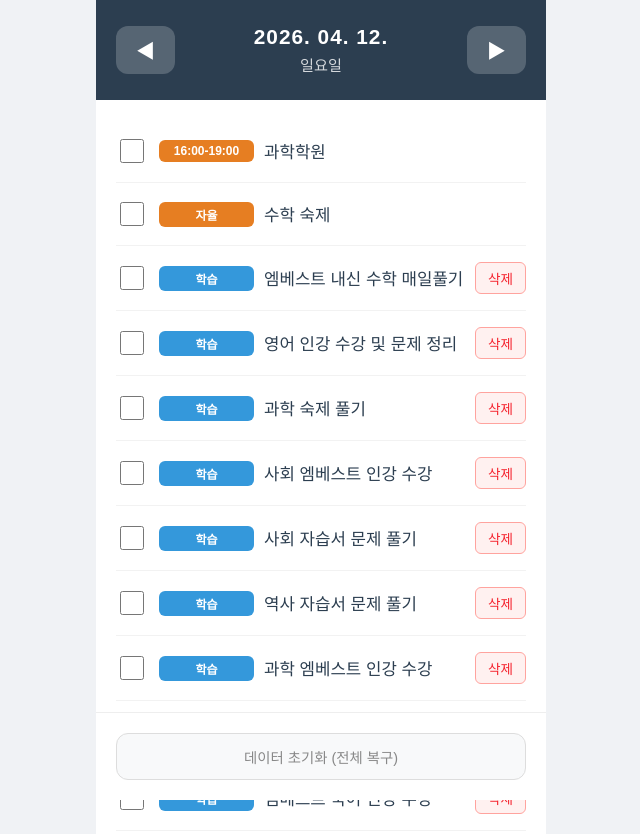
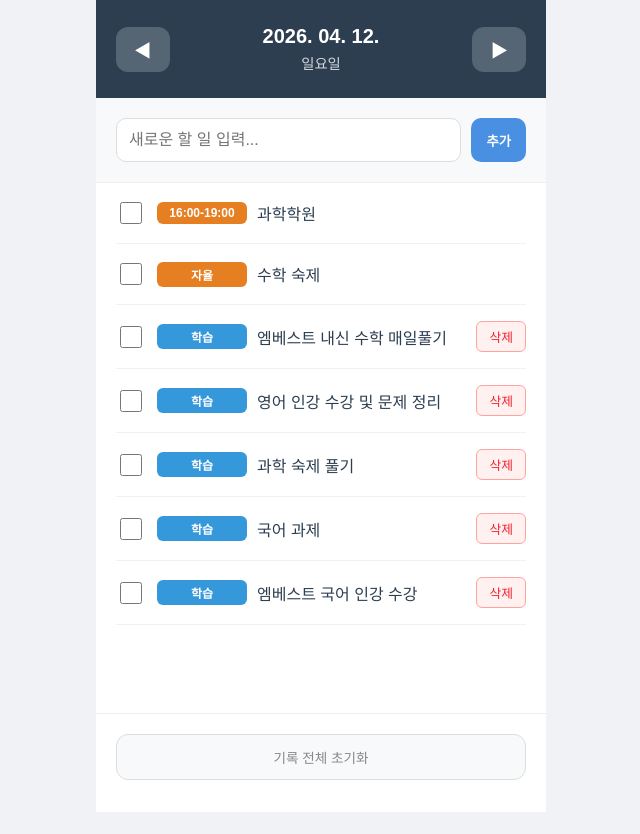
Before and after one commit to ekdzhd99-rgb/todolist, a plain HTML site: page index.html in a window 1280 px wide. Shown: the top 834 px of the page, without its empty margins (319-959 px from the left). After the commit the page ends 812 px from the top, so only its background shows below. Drawn offline with Linux system fonts and the light colour scheme.

Commit message:
Update index.html

```diff
--- a/index.html
+++ b/index.html
@@ -2,41 +2,46 @@
 <html lang="ko">
 <head>
     <meta charset="UTF-8">
-    <title>To do list</title>
+    <title>승윤이의 스마트 스케줄러</title>
     <meta name="viewport" content="width=device-width, initial-scale=1.0, maximum-scale=1.0, user-scalable=no">
     <style>
         :root { --bg-color: #f0f2f5; --card-bg: #ffffff; --point-color: #4a90e2; }
         body { font-family: 'Pretendard', sans-serif; background-color: var(--bg-color); margin: 0; padding: 0; display: flex; justify-content: center; }
 
-        /* 전체 컨테이너 */
         .container { width: 100%; max-width: 450px; min-height: 100vh; background: var(--card-bg); display: flex; flex-direction: column; position: relative; }
 
-        /* 상단 네비게이션 */
+        /* 헤더 */
         .nav-header { background: #2c3e50; color: white; padding: 25px 20px; text-align: center; display: flex; justify-content: space-between; align-items: center; position: sticky; top: 0; z-index: 10; }
-        .nav-btn { background: rgba(255,255,255,0.2); border: none; color: white; padding: 10px 20px; border-radius: 12px; cursor: pointer; font-size: 1.2rem; }
-        .date-display { font-size: 1.3rem; font-weight: 700; letter-spacing: 1px; }
-        .day-label { font-size: 0.95rem; opacity: 0.8; display: block; margin-top: 4px; }
+        .nav-btn { background: rgba(255,255,255,0.2); border: none; color: white; padding: 10px 18px; border-radius: 12px; cursor: pointer; font-size: 1.1rem; }
+        .date-display { font-size: 1.25rem; font-weight: 700; }
+        .day-label { font-size: 0.9rem; opacity: 0.8; display: block; margin-top: 4px; }
 
-        /* 리스트 영역: 남은 공간을 다 차지하도록 설정 */
-        .content-body { padding: 20px; flex-grow: 1; padding-bottom: 100px; }
+        /* 항목 추가 입력창 */
+        .add-section { padding: 20px; background: #f8f9fa; border-bottom: 1px solid #eee; display: flex; gap: 10px; }
+        .add-input { flex-grow: 1; padding: 12px; border: 1px solid #ddd; border-radius: 10px; font-size: 1rem; outline: none; }
+        .add-input:focus { border-color: var(--point-color); }
+        .add-btn { background: var(--point-color); color: white; border: none; padding: 0 15px; border-radius: 10px; cursor: pointer; font-weight: bold; }
+
+        /* 리스트 영역 */
+        .content-body { padding: 0 20px 100px 20px; flex-grow: 1; }
         ul { list-style: none; padding: 0; margin: 0; }
         li { display: flex; align-items: center; justify-content: space-between; padding: 16px 0; border-bottom: 1px solid #f2f2f2; }
 
         .item-left { display: flex; align-items: center; flex-grow: 1; cursor: pointer; }
-        input[type="checkbox"] { width: 24px; height: 24px; margin-right: 15px; accent-color: #4a90e2; cursor: pointer; }
+        input[type="checkbox"] { width: 22px; height: 22px; margin-right: 15px; accent-color: var(--point-color); }
 
-        .badge { font-size: 0.75rem; font-weight: bold; padding: 4px 10px; border-radius: 6px; margin-right: 10px; color: white; min-width: 75px; text-align: center; white-space: nowrap; }
+        .badge { font-size: 0.75rem; font-weight: bold; padding: 4px 10px; border-radius: 6px; margin-right: 10px; color: white; min-width: 70px; text-align: center; white-space: nowrap; }
         .badge-fixed { background: #e67e22; }
         .badge-study { background: #3498db; }
+        .badge-user { background: #1abc9c; } /* 직접 추가한 항목용 색상 */
 
-        .text { font-size: 1.05rem; color: #2c3e50; font-weight: 500; }
+        .text { font-size: 1rem; color: #2c3e50; font-weight: 500; }
         .checked .text, .checked .badge { text-decoration: line-through; color: #bdc3c7; opacity: 0.6; }
 
-        .del-btn { background: #fff1f0; border: 1px solid #ffa39e; color: #f5222d; border-radius: 6px; padding: 5px 12px; cursor: pointer; font-size: 0.85rem; }
+        .del-btn { background: #fff1f0; border: 1px solid #ffa39e; color: #f5222d; border-radius: 6px; padding: 5px 12px; cursor: pointer; font-size: 0.8rem; }
 
-        /* 하단 고정 리셋 버튼 */
         .footer { padding: 20px; background: #fff; border-top: 1px solid #eee; position: sticky; bottom: 0; }
-        .reset-btn { width: 100%; padding: 12px; background: #f8f9fa; border: 1px solid #ddd; border-radius: 12px; cursor: pointer; color: #888; font-size: 0.9rem; }
+        .reset-btn { width: 100%; padding: 12px; background: #f8f9fa; border: 1px solid #ddd; border-radius: 12px; cursor: pointer; color: #888; font-size: 0.85rem; }
     </style>
 </head>
 <body>
@@ -45,25 +50,29 @@
     <div class="nav-header">
         <button class="nav-btn" onclick="changeDate(-1)">◀</button>
         <div>
-            <span id="current-date" class="date-display">2026. 04. 12</span>
-            <span id="current-day" class="day-label">일요일</span>
+            <span id="current-date" class="date-display"></span>
+            <span id="current-day" class="day-label"></span>
         </div>
         <button class="nav-btn" onclick="changeDate(1)">▶</button>
     </div>
 
+    <div class="add-section">
+        <input type="text" id="new-task-input" class="add-input" placeholder="새로운 할 일 입력..." onkeypress="if(event.keyCode==13) addUserTask()">
+        <button class="add-btn" onclick="addUserTask()">추가</button>
+    </div>
+
     <div class="content-body">
-        <ul id="todo-list">
-            </ul>
+        <ul id="todo-list"></ul>
     </div>
 
     <div class="footer">
-        <button class="reset-btn" onclick="resetAllData()">데이터 초기화 (전체 복구)</button>
+        <button class="reset-btn" onclick="resetAllData()">기록 전체 초기화</button>
     </div>
 </div>
 
 <script>
     let displayDate = new Date('2026-04-12');
-    let userProgress = JSON.parse(localStorage.getItem('seungyun_schedule')) || {};
+    let userProgress = JSON.parse(localStorage.getItem('seungyun_schedule_v2')) || {};
 
     const fixedData = {
         "월요일": [{ time: "19:30-22:00", task: "영어학원" }],
@@ -76,8 +85,7 @@
 
     const flexibleList = [
         "엠베스트 내신 수학 매일풀기", "영어 인강 수강 및 문제 정리", "과학 숙제 풀기",
-        "사회 엠베스트 인강 수강", "사회 자습서 문제 풀기", "역사 자습서 문제 풀기",
-        "과학 엠베스트 인강 수강", "국어학원 과제", "엠베스트 국어 인강 수강"
+        "국어 과제", "엠베스트 국어 인강 수강"
     ];
 
     function getDayKey(date) {
@@ -95,7 +103,7 @@
         listContainer.innerHTML = '';
 
         if (!userProgress[dateKey]) {
-            userProgress[dateKey] = { checked: [], deleted: [] };
+            userProgress[dateKey] = { checked: [], deleted: [], custom: [] };
         }
 
         const currentData = userProgress[dateKey];
@@ -109,17 +117,23 @@
             });
         }
 
-        // 2. 선택 항목
+        // 2. 직접 추가한 항목 (커스텀)
+        if (currentData.custom) {
+            currentData.custom.forEach(task => {
+                if (!currentData.deleted.includes(task)) {
+                    createItem(task, "개인", 'badge-user', true, dateKey);
+                }
+            });
+        }
+
+        // 3. 기본 선택 항목
         flexibleList.forEach(task => {
             const isMath = task.includes("수학");
             const isTueThu = (dayName === "화요일" || dayName === "목요일");
-
             if (!(isMath && isTueThu) && !currentData.deleted.includes(task)) {
                 createItem(task, "학습", 'badge-study', true, dateKey);
             }
         });
-
-        window.scrollTo(0, 0); // 날짜 변경 시 상단으로 스크롤
     }
 
     function createItem(task, label, badgeClass, isDeletable, dateKey) {
@@ -135,24 +149,23 @@
             </label>
             ${isDeletable ? `<button class="del-btn" onclick="deleteTask('${dateKey}', '${task}')">삭제</button>` : ''}
         `;
-        listContainer.appendChild(li); // 전역 listContainer 대신 직접 참조
+        document.getElementById('todo-list').appendChild(li);
     }
 
-    // script 내부 listContainer 변수 에러 방지를 위해 render 내부에 정의하거나 아래처럼 수정
-    function createItem(task, label, badgeClass, isDeletable, dateKey) {
-        const isChecked = userProgress[dateKey].checked.includes(task);
-        const li = document.createElement('li');
-        if (isChecked) li.className = 'checked';
+    function addUserTask() {
+        const input = document.getElementById('new-task-input');
+        const task = input.value.trim();
+        const dateKey = getDayKey(displayDate);
 
-        li.innerHTML = `
-            <label class="item-left">
-                <input type="checkbox" ${isChecked ? 'checked' : ''} onchange="toggleCheck('${dateKey}', '${task}', this)">
-                <span class="badge ${badgeClass}">${label}</span>
-                <span class="text">${task}</span>
-            </label>
-            ${isDeletable ? `<button class="del-btn" onclick="deleteTask('${dateKey}', '${task}')">삭제</button>` : ''}
-        `;
-        document.getElementById('todo-list').appendChild(li);
+        if (task) {
+            if (!userProgress[dateKey]) userProgress[dateKey] = { checked: [], deleted: [], custom: [] };
+            if (!userProgress[dateKey].custom) userProgress[dateKey].custom = [];
+
+            userProgress[dateKey].custom.push(task);
+            save();
+            render();
+            input.value = '';
+        }
     }
 
     function toggleCheck(dateKey, task, cb) {
@@ -177,7 +190,7 @@
     }
 
     function save() {
-        localStorage.setItem('seungyun_schedule', JSON.stringify(userProgress));
+        localStorage.setItem('seungyun_schedule_v2', JSON.stringify(userProgress));
     }
 
     function changeDate(offset) {
@@ -187,7 +200,7 @@
 
     function resetAllData() {
         if (confirm("모든 기록을 초기화할까요?")) {
-            localStorage.removeItem('seungyun_schedule');
+            localStorage.removeItem('seungyun_schedule_v2');
             userProgress = {};
             render();
         }
```
